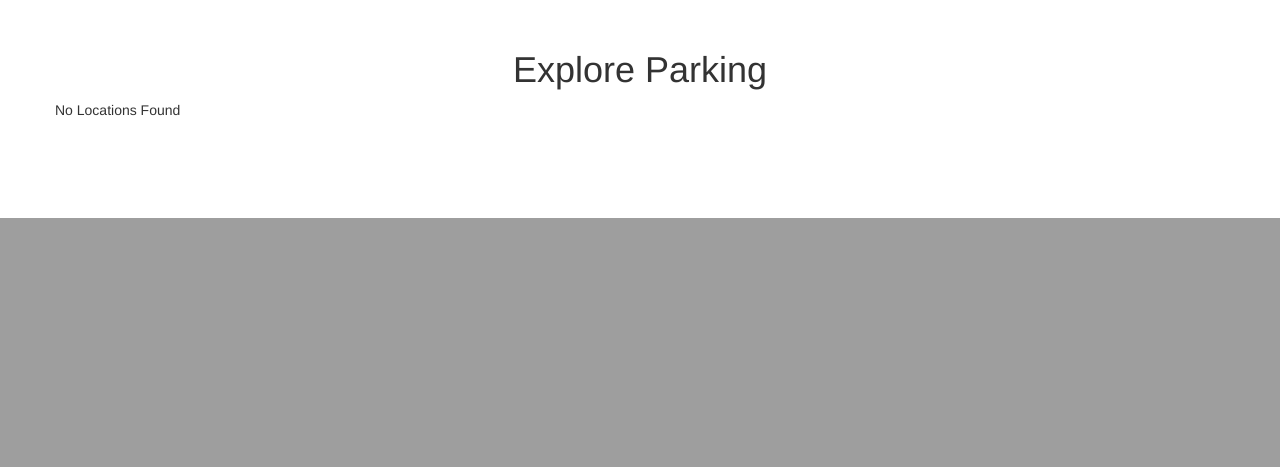
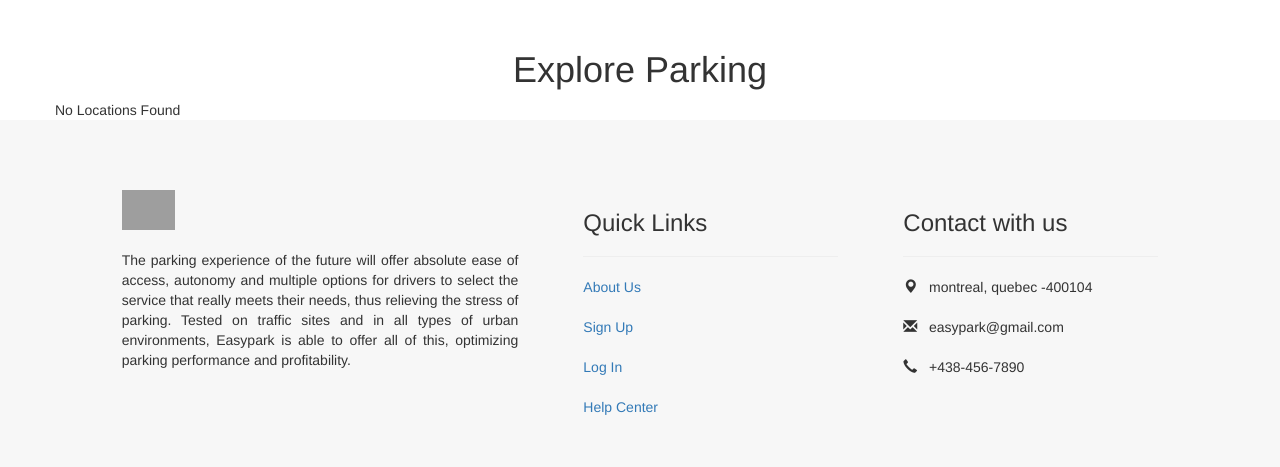
Before and after one commit to sandeepreddygundam/Parking-Space-Finder, a PHP site: page / in a window 1280 px wide. Shown: the part 582-1049 px from the top of the page. Before the commit the page ends 800 px from the top, so only its background shows below. Run offline with PHP 8.4, Linux system fonts and the light colour scheme; data that the repository does not hold is empty; a stand-in replaces the project's code that opens the database connection; grey boxes are pictures that could not be loaded.

Commit message:
Update index.php

```diff
--- a/USER/index.php
+++ b/USER/index.php
@@ -179,11 +179,11 @@ width: 100%; background-repeat: no-repeat;
 
                                   </a>
 
-                                    <h3 style="text-align:left">
+                                  <h3 style="text-align:left">
 
-                                     <a style="text-align:left" href="#">' . $row["name"] . '</a>
+                                  <a style="text-align:left" href="viewslocations.php?id='. $row['lid'] .'">' . $row["name"] . '</a>
 
-                                    </h3>
+                                 </h3>
 
 
 
@@ -206,5 +206,67 @@ width: 100%; background-repeat: no-repeat;
 
 </div>
 
+
+<div class="container-fluid" style="background-color:#f7f7f7">
+    <div class="row" style="margin-top:70px;margin-bottom:50px">
+        <div class="col-md-1">
+
+
+        </div>
+
+         <div class="col-md-4">
+
+
+              <img src="images/loggg.jpeg"  style="height:40px"/>
+              <br/>
+              <br/>
+
+            <p style="text-align:justify">
+            The parking experience of the future will offer absolute ease of access, autonomy and multiple options for drivers to select the service that really meets their needs, thus relieving the stress of parking. Tested on traffic sites and in all types of urban environments, Easypark is able to offer all of this, optimizing parking performance and profitability.
+
+            </p>
+
+
+
+        </div>
+
+         <div class="col-md-3" style="padding-left:50px">
+
+               <h3>Quick Links</h3>
+             <hr/>
+
+             <a href="about.html">About Us</a>
+             <br/>  <br/>
+             <a href="register.html">Sign Up</a>
+              <br/>  <br/>
+             <a href="login.html">Log In</a>
+              <br/>  <br/>
+             <a href="help.html">Help Center</a>
+
+        </div>
+        <div class="col-md-3" style="padding-left:50px">
+
+               <h3>Contact with us</h3>
+             <hr/>
+
+
+
+                <span class="glyphicon glyphicon-map-marker"></span> &nbsp; montreal, quebec -400104 <br>  <br/>
+
+                <span class="glyphicon glyphicon-envelope"></span> &nbsp; easypark@gmail.com <br>
+                  <br/>
+                <span class="glyphicon glyphicon-earphone"></span> &nbsp; +438-456-7890 <br>  <br/>
+
+
+
+        </div>
+            <div class="col-md-1">
+
+        </div>
+
+    </div>
+
+</div>
+
 </body>
 </html>
```
